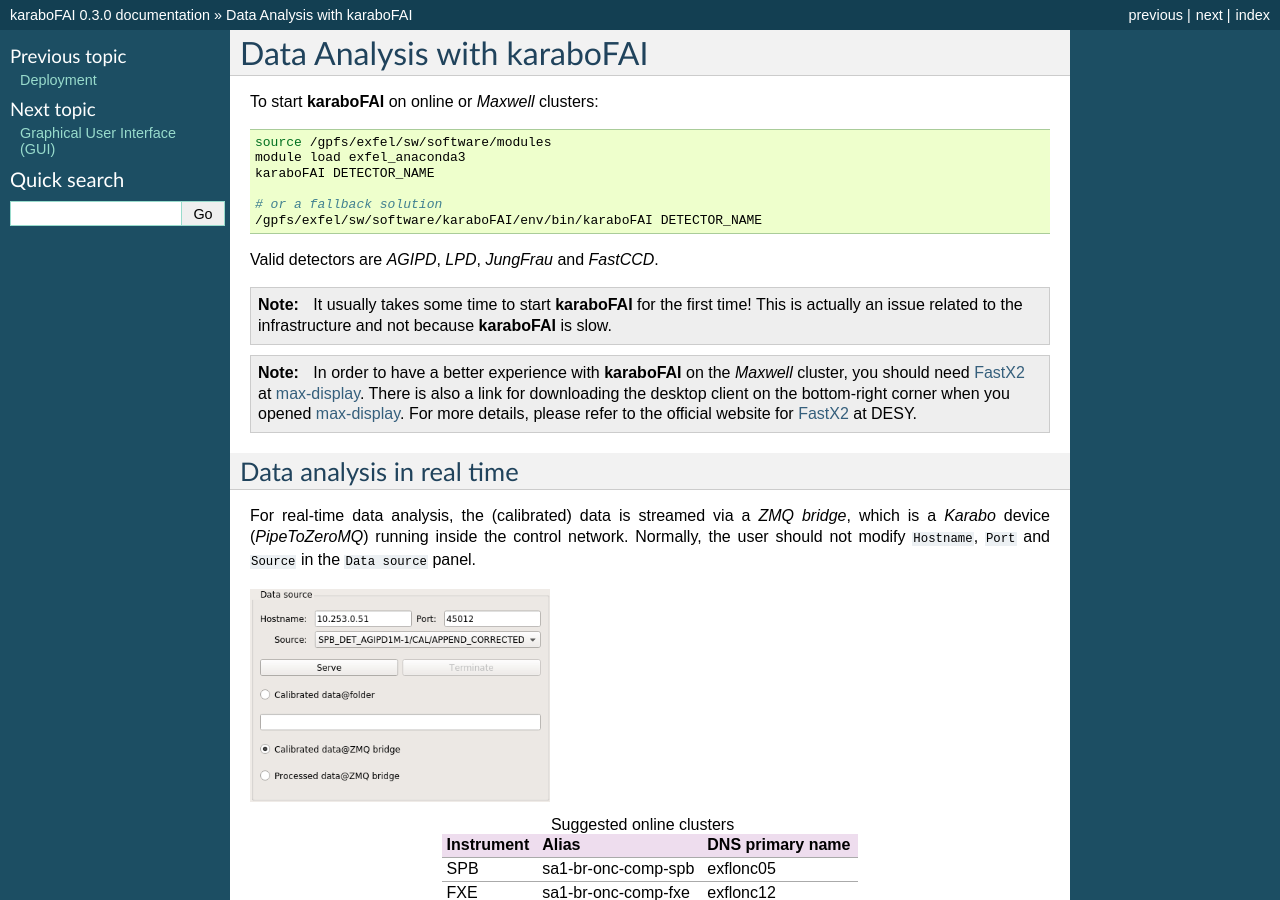
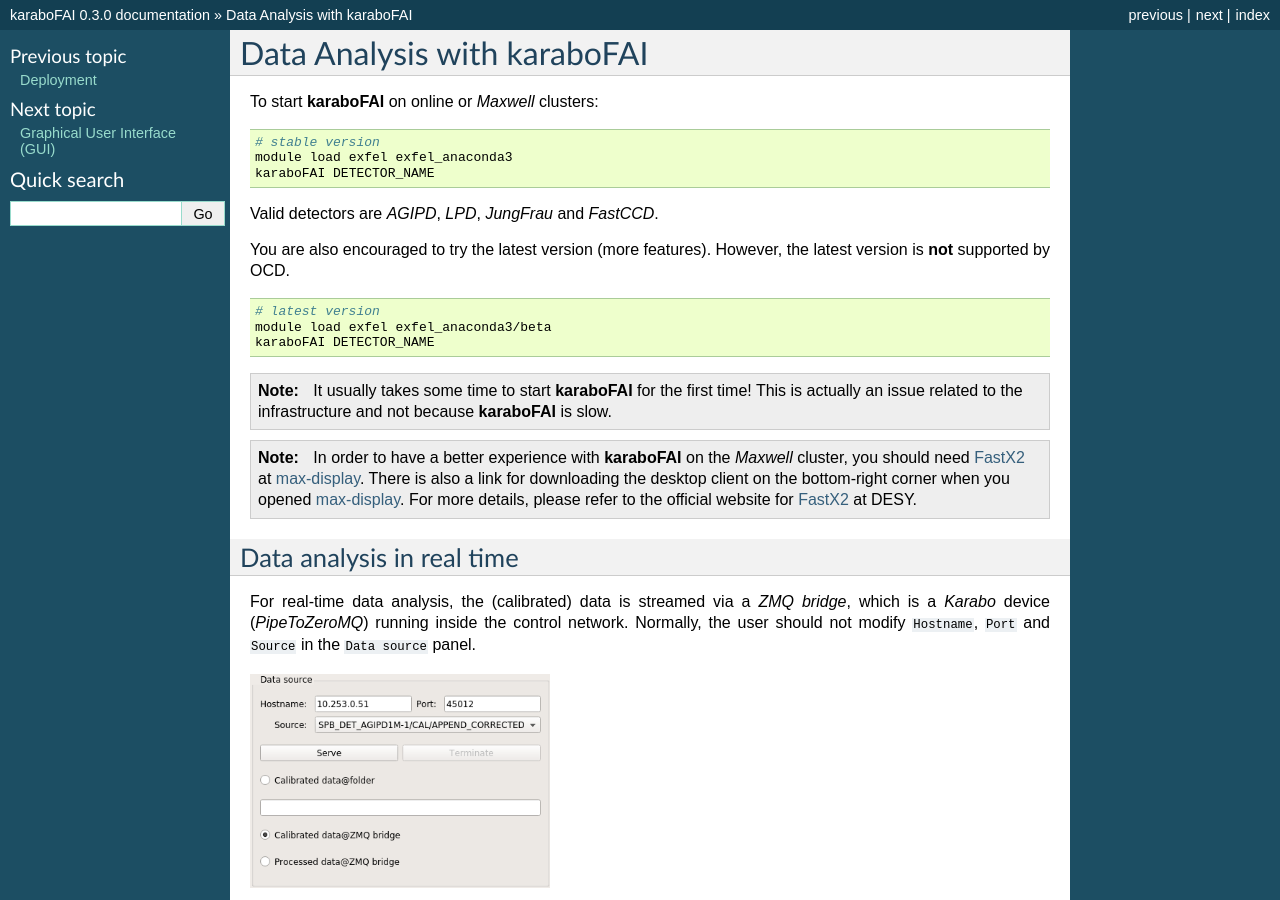
Before and after one commit to European-XFEL/EXtra-foam, a Sphinx documentation site: the page built from docs/start.rst, in a window 1280 px wide and 900 px high. Built offline with Sphinx 7.4.7, drawn with Linux system fonts in a browser that asks for light colours.

Commit message:
Update start information

```diff
--- a/docs/start.rst
+++ b/docs/start.rst
@@ -6,15 +6,20 @@
 
 .. code-block:: bash
 
-    source /gpfs/exfel/sw/software/modules
-    module load exfel_anaconda3
+    # stable version
+    module load exfel exfel_anaconda3
     karaboFAI DETECTOR_NAME
 
-    # or a fallback solution
-    /gpfs/exfel/sw/software/karaboFAI/env/bin/karaboFAI DETECTOR_NAME
+Valid detectors are `AGIPD`, `LPD`, `JungFrau` and `FastCCD`.
 
+You are also encouraged to try the latest version (more features). However, the
+latest version is **not** supported by OCD.
 
-Valid detectors are `AGIPD`, `LPD`, `JungFrau` and `FastCCD`.
+.. code-block:: bash
+
+    # latest version
+    module load exfel exfel_anaconda3/beta
+    karaboFAI DETECTOR_NAME
 
 .. note::
     It usually takes some time to start **karaboFAI** for the first time! This
```
